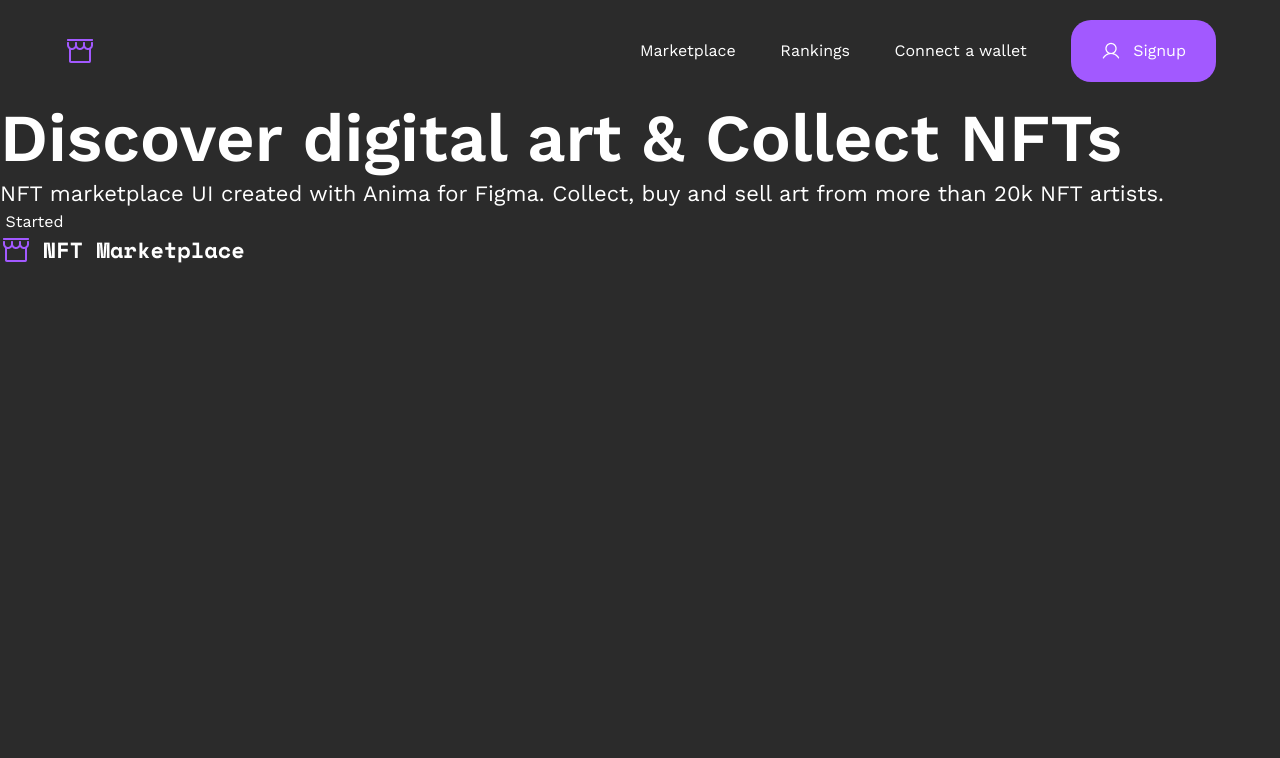
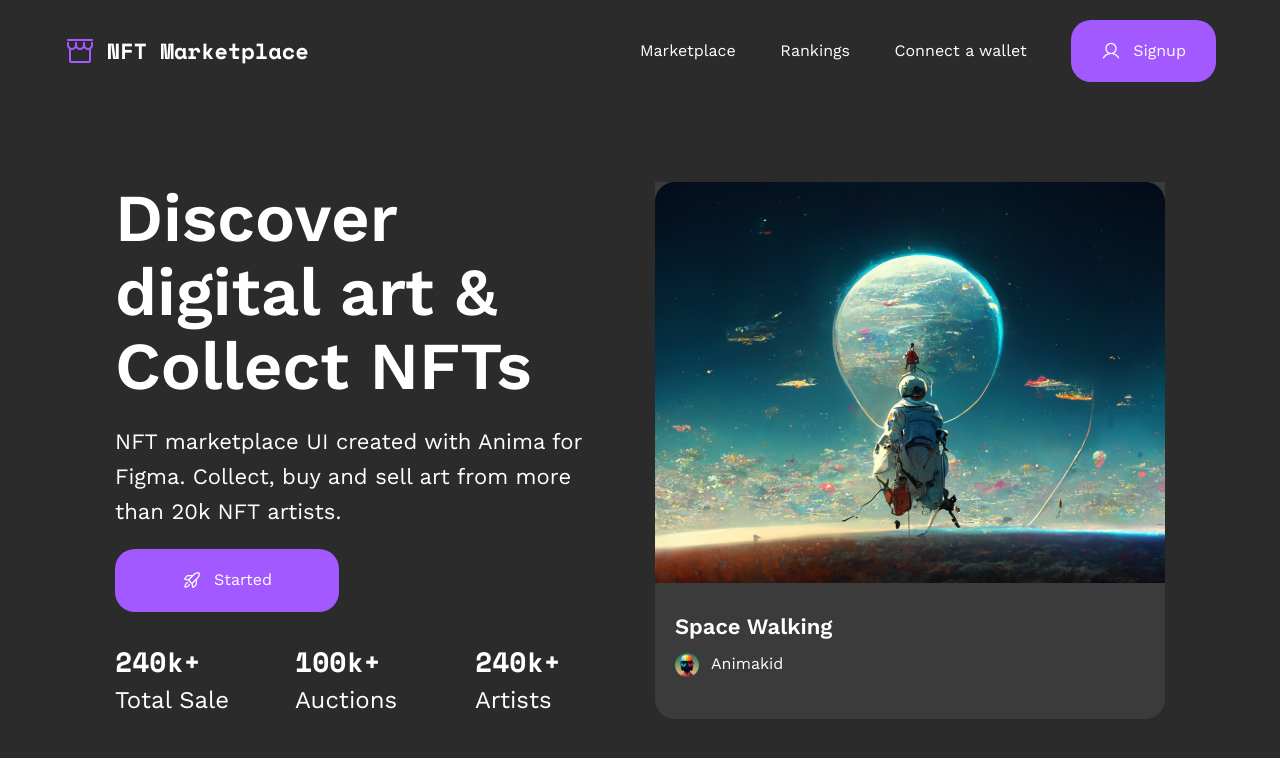
Before and after one commit to Mootassam/NFT-marketplace, a plain HTML site: page index.html in a window 1280 px wide. Drawn offline with nearby package versions, Linux system fonts and the light colour scheme.

Commit message:
add hero section

```diff
--- a/index.css
+++ b/index.css
@@ -15,11 +15,13 @@
 	/* secondary Color */
 
 	--gray: #3b3b3b;
+
 	--gray__text: #858584;
 
 	/* fontFamily */
 
 	--ff_: "Work Sans";
+	--ff_2: "Space Mono";
 }
 
 body {
@@ -70,3 +72,7 @@ li {
 a {
 	text-decoration: none;
 }
+
+img {
+	cursor: pointer;
+}
--- a/index.html
+++ b/index.html
@@ -10,11 +10,15 @@
 		<link
 			href="https://fonts.googleapis.com/css?family=Work+Sans:100,200,300,regular,500,600,700,800,900,100italic,200italic,300italic,italic,500italic,600italic,700italic,800italic,900italic"
 			rel="stylesheet" />
+
+		<link
+			href="https://fonts.googleapis.com/css?family=Space+Mono:regular,italic,700,700italic"
+			rel="stylesheet" />
 	</head>
 	<body>
 		<header>
 			<nav>
-				<img src="/assets/image/Storefront.png" alt="" />
+				<img src="/assets/image/logo.png" alt="" />
 				<ul>
 					<li>Marketplace</li>
 					<li>Rankings</li>
@@ -26,22 +30,45 @@
 				</ul>
 			</nav>
 
-			<div>
-				<h1>Discover digital art & Collect NFTs</h1>
-				<span
-					>NFT marketplace UI created with Anima for Figma. Collect, buy and
-					sell art from more than 20k NFT artists.</span
-				>
-				<div><img src="" alt="" /> Started</div>
-				<div>
-					<div></div>
-					<div></div>
-					<div></div>
+			<div class="container">
+				<div class="container__hero">
+					<div class="hero__left">
+						<div class="left__title">
+							<h1>Discover digital art & Collect NFTs</h1>
+							<span
+								>NFT marketplace UI created with Anima for Figma. Collect, buy
+								and sell art from more than 20k NFT artists.</span
+							>
+							<div class="button__violet" style="width: 224px">
+								<img src="/assets/image/RocketLaunch.png" alt="" /> Started
+							</div>
+						</div>
+						<div class="hero__stat">
+							<div>
+								<div class="stat__number">240k+</div>
+								<div class="stat__desc">Total Sale</div>
+							</div>
+							<div>
+								<div class="stat__number">100k+</div>
+								<div class="stat__desc">Auctions</div>
+							</div>
+							<div>
+								<div class="stat__number">240k+</div>
+								<div class="stat__desc">Artists</div>
+							</div>
+						</div>
+					</div>
+					<div class="hero__right">
+						<img src="/assets/image/herosection.png" alt="" />
+						<div class="right__description">
+							<div class="nft__tilte">Space Walking</div>
+							<div class="nft__user">
+								<img src="/assets/image/Artist.png" alt="" />
+								<p>Animakid</p>
+							</div>
+						</div>
+					</div>
 				</div>
-			</div>
-			<div>
-				<img src="/assets/image/logo.png" alt="" />
-				<div></div>
 			</div>
 		</header>
 
--- a/style.css
+++ b/style.css
@@ -18,10 +18,29 @@ nav > ul > li:nth-last-child(1) {
 	background-color: var(--violet);
 }
 
+/* style the section  */
+.container {
+	width: min(1050px, 100%);
+	margin-inline: auto;
+	padding: 80px 0;
+}
+
+.container__header {
+	display: flex;
+	flex-direction: column;
+	row-gap: 10px;
+	padding-bottom: 60px;
+}
+.container__hero {
+	display: flex;
+	gap: 30px;
+	justify-content: space-between;
+}
+
 /* style the button  */
 .button__violet {
 	padding: 20px 50px;
-	color: var(--violet);
+	background-color: var(--violet);
 	display: flex;
 	flex-direction: row;
 	justify-content: center;
@@ -30,4 +49,68 @@ nav > ul > li:nth-last-child(1) {
 	gap: 12px;
 	border-radius: 20px;
 	color: var(--white);
+	width: max-content;
+	cursor: pointer;
 }
+
+/* stlying the hero section left */
+.hero__left {
+	display: flex;
+	flex-direction: column;
+	row-gap: 30px;
+}
+.left__title {
+	display: flex;
+	flex-direction: column;
+	row-gap: 20px;
+}
+.left__title > h1 {
+	padding-right: 10px;
+}
+.hero__stat {
+	display: grid;
+	grid-template-columns: repeat(3, 1fr);
+	gap: 30px;
+}
+.stat__number {
+	font-style: normal;
+	font-weight: 700;
+	font-size: 28px;
+	line-height: 140%;
+	font-family: var(--ff_2);
+}
+.stat__desc {
+	font-style: normal;
+	font-weight: 400;
+	font-size: 23.99px;
+	line-height: 160%;
+}
+
+/* styling the right section  */
+.hero__right {
+	background-color: var(--gray);
+	border-radius: 0px 0px 20px 20px;
+}
+.right__description {
+	padding: 22px 20px;
+	justify-content: flex-start;
+	align-items: flex-start;
+	display: flex;
+	flex-direction: column;
+	row-gap: 10px;
+}
+.nft__tilte {
+	font-weight: 600;
+	font-size: 22px;
+	line-height: 140%;
+}
+.nft__user {
+	display: flex;
+	column-gap: 12px;
+	align-items: center;
+	justify-content: flex-start;
+}
+.nft__user > img {
+	width: 24px;
+	height: 24px;
+}
```
Also changed, not shown: assets/image/Artist.png (renamed from assets/image/Artist Avatar (1).png).
